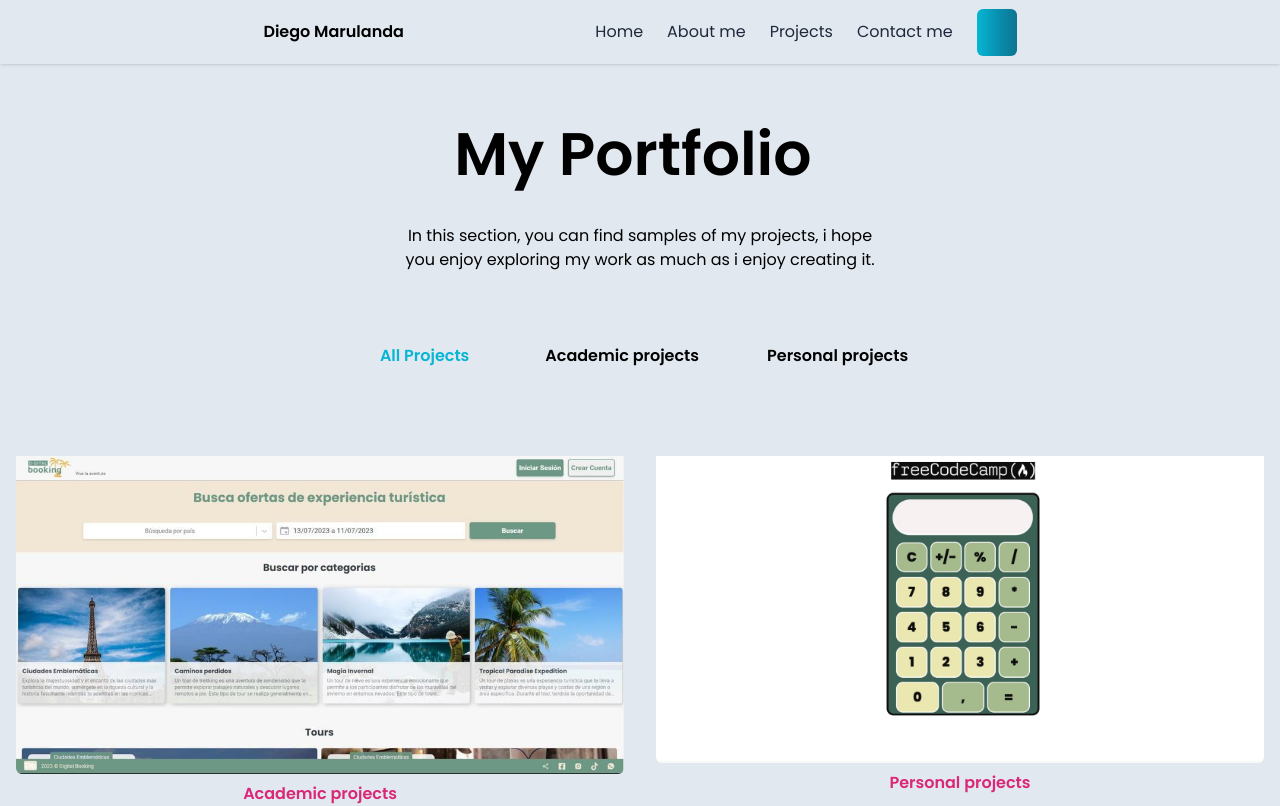
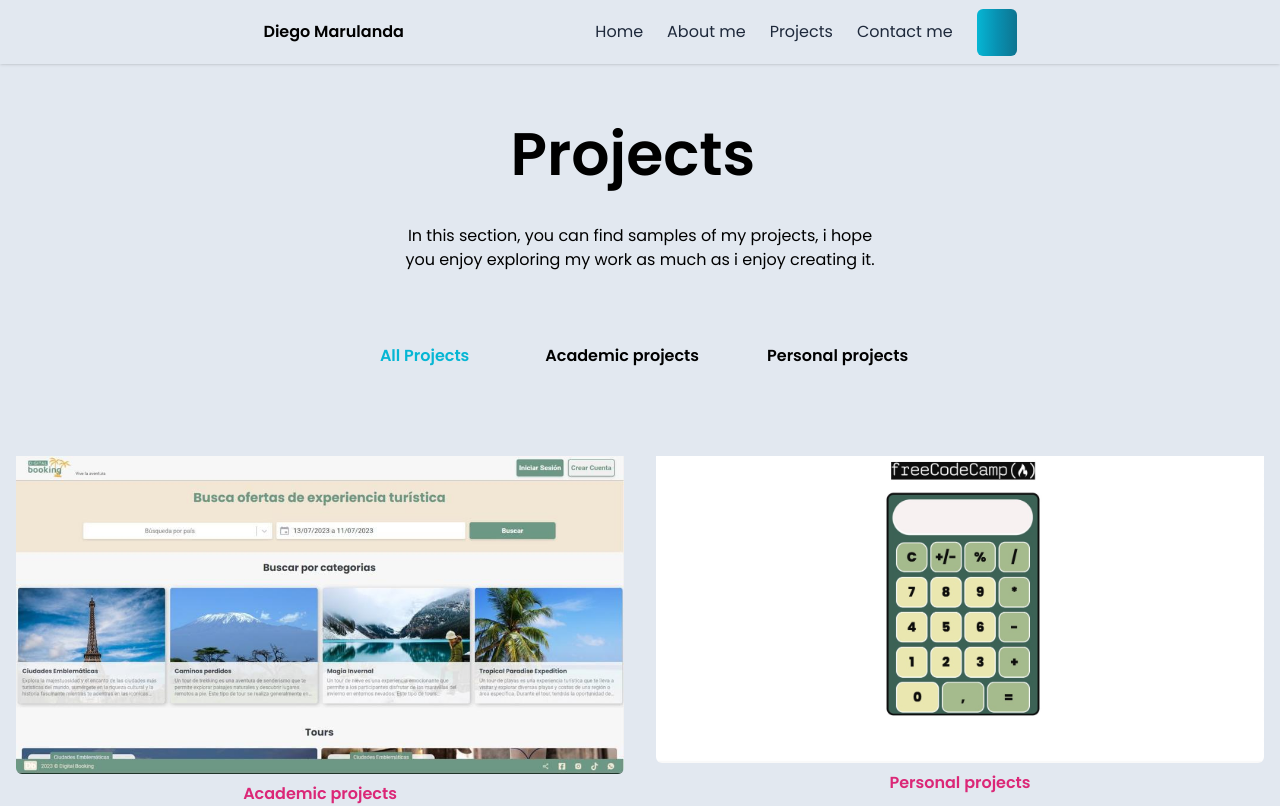
Before and after one commit to DiegoMarulandaB/Portfolio, a Next.js app: page /projects in a window 1280 px wide. Shown: the top 806 px of the page. Built offline with nearby package versions, Linux system fonts and the light colour scheme; some icons are missing.

Commit message:
style: Add update h1 name in projects

```diff
--- a/src/app/projects/page.tsx
+++ b/src/app/projects/page.tsx
@@ -60,7 +60,7 @@ const Projects: React.FC = () => {
           <div className="w-full px-4">
             <div className="mx-auto mb-[60px] max-w-[510px] text-center">
               <h1 className="text-center">
-                <AnimatedText text="My portfolio" className="mx-2 mr-2 mt-4" />
+                <AnimatedText text="Projects" className="mx-2 mr-2 mt-4" />
               </h1>
               <p className="text-1xl text-body-color text-center mx-2 mr-2 mt-8">
                 In this section, you can find samples of my projects, i hope you enjoy exploring my work as much as i
```
